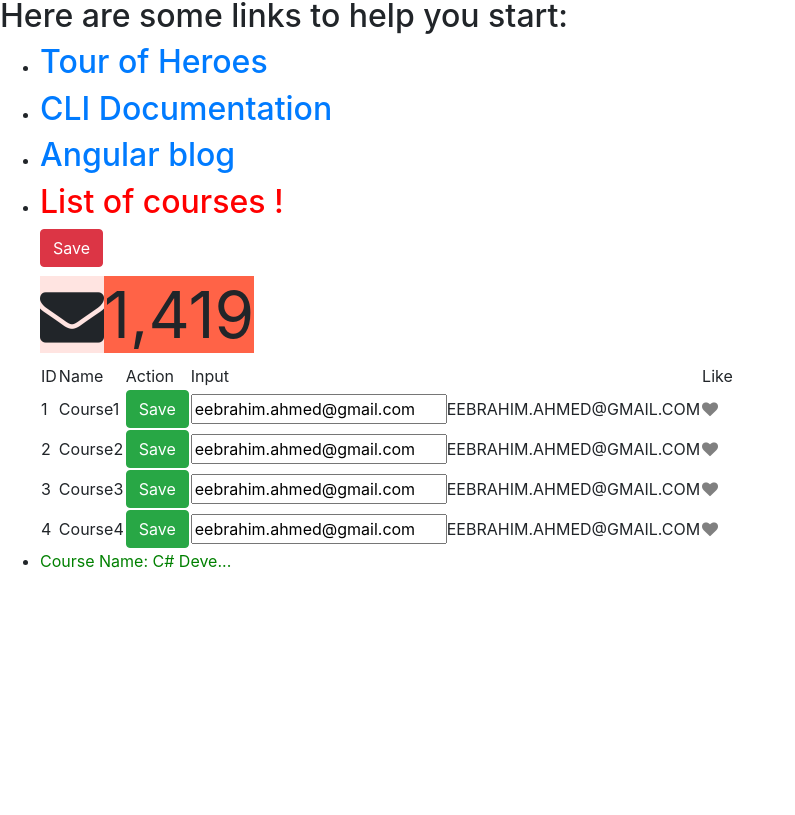
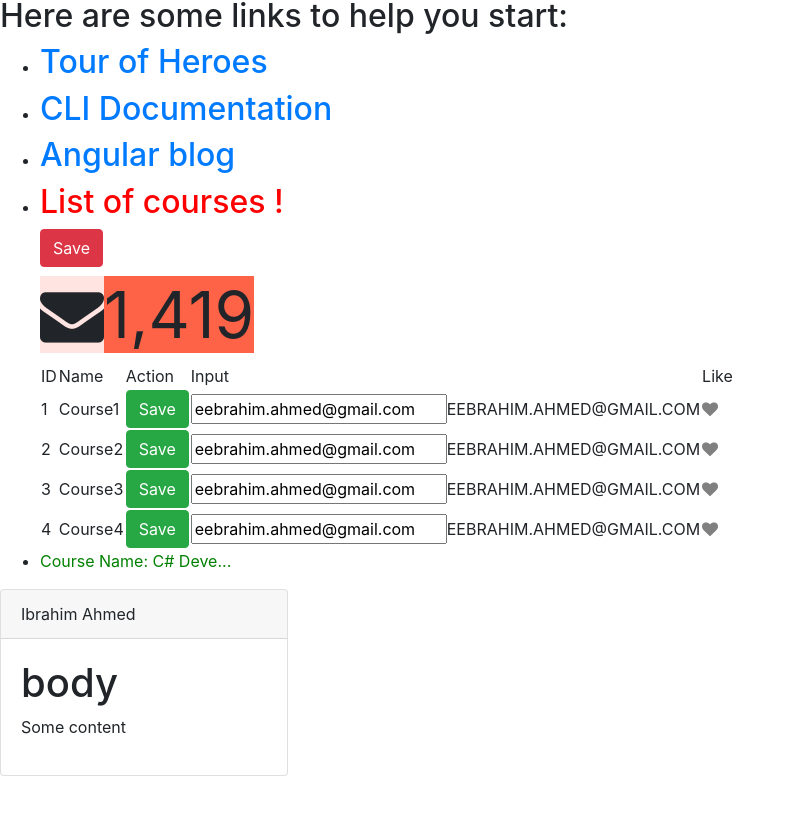
Before and after one commit to eebrahimahmed/hello-world-New, an Angular app: page / in a window 1280 px wide. Shown: the part 359-1174 px from the top of the page, without its empty margins (0-795 px from the left). Before the commit the page ends 948 px from the top, so only its background shows below. Built offline with nearby package versions, Linux system fonts and the light colour scheme.

Commit message:
ngIf
ngIf

```diff
--- a/src/app/app.component.html
+++ b/src/app/app.component.html
@@ -8,14 +8,31 @@
 <h2>Here are some links to help you start: </h2>
 <ul>
   <li>
-    <h2><a target="_blank" rel="noopener" href="https://angular.io/tutorial">Tour of Heroes</a></h2>
+    <h2>
+      <a target="_blank" rel="noopener" href="https://angular.io/tutorial">Tour of Heroes</a>
+    </h2>
   </li>
   <li>
-    <h2><a target="_blank" rel="noopener" href="https://github.com/angular/angular-cli/wiki">CLI Documentation</a></h2>
+    <h2>
+      <a target="_blank" rel="noopener" href="https://github.com/angular/angular-cli/wiki">CLI Documentation</a>
+    </h2>
   </li>
   <li>
-    <h2><a target="_blank" rel="noopener" href="https://blog.angular.io/">Angular blog</a></h2>
+    <h2>
+      <a target="_blank" rel="noopener" href="https://blog.angular.io/">Angular blog</a>
+    </h2>
   </li>
-  <li><app-courses></app-courses></li>
-  <li><app-course></app-course></li>
+  <li>
+    <app-courses></app-courses>
+  </li>
+  <li>
+    <app-course></app-course>
+  </li>
 </ul>
+<bootstrap-panel>
+  <ng-container class="heading">Ibrahim Ahmed</ng-container>
+  <ng-container class="body">
+    <h1>body</h1>
+    <p>Some content</p>
+  </ng-container>
+</bootstrap-panel>
--- a/src/app/app.module.ts
+++ b/src/app/app.module.ts
@@ -9,6 +9,7 @@ import { CourseComponent } from './course/course.component';
 import { CoursesService } from './courses.service';
 import { SummeryPipe } from './summery.pipe';
 import { FavoriteComponent } from './favorite/favorite.component';
+import { bootstrapPanelComponent } from './bootstrap-panel/bootstrap-panel.component';
 
 
 @NgModule({
@@ -17,7 +18,8 @@ import { FavoriteComponent } from './favorite/favorite.component';
     CoursesComponent,
     CourseComponent,
     SummeryPipe,
-    FavoriteComponent
+    FavoriteComponent,
+    bootstrapPanelComponent
   ],
   imports: [
     BrowserModule,
--- /dev/null
+++ b/src/app/bootstrap-panel/bootstrap-panel.component.html
@@ -0,0 +1,11 @@
+<div class="card" style="width: 18rem;">
+  <div class="card-header">
+    <ng-content select=".heading"></ng-content>
+  </div>
+  <div class="card-body">
+    <ng-content select=".body"></ng-content>
+  </div>
+</div>
+
+<br/>
+<br/>
--- /dev/null
+++ b/src/app/bootstrap-panel/bootstrap-panel.component.ts
@@ -0,0 +1,16 @@
+import { Component, OnInit, ViewEncapsulation } from '@angular/core';
+
+@Component({
+  selector: 'bootstrap-panel',
+  templateUrl: './bootstrap-panel.component.html',
+  styleUrls: ['./bootstrap-panel.component.css'],
+  encapsulation: ViewEncapsulation.Emulated
+})
+export class bootstrapPanelComponent implements OnInit {
+
+  constructor() { }
+
+  ngOnInit() {
+  }
+
+}
--- a/src/app/courses/courses.component.html
+++ b/src/app/courses/courses.component.html
@@ -10,26 +10,32 @@
     <span class="fa-layers-counter" style="background:Tomato">1,419</span>
   </span>
 </div>
+<div *ngIf="courses.length > 0 ; then coursesTemp else noCourses"></div>
+<ng-template #coursesTemp>
   <table>
     <tr>
       <td>ID</td>
-    <td>Name
-
-
-    </td>
+      <td>Name</td>
       <td>Action</td>
       <td>Input</td>
       <td>Like</td>
     </tr>
+
     <tr *ngFor="let course of courses">
       <td>{{courses.indexOf(course)+1}}</td>
       <td>{{course }}</td>
       <td>
         <button class="btn btn-success" (click)="onSave()">Save</button>
       </td>
-
       <td>
         <input [(ngModel)]="email" uppercase (keyup.enter)="onInputKeyUp()" />{{email | uppercase}}</td>
-<td><favorite [is-favorite]="false" (change)="onFavChanged()"></favorite></td>
+      <td>
+        <favorite [is-favorite]="false" (change)="onFavChanged()"></favorite>
+      </td>
     </tr>
   </table>
+</ng-template>
+
+<ng-template #noCourses>
+  <Div class="card card-Header" > No Courses </Div>
+</ng-template>
--- a/src/index.html
+++ b/src/index.html
@@ -10,5 +10,6 @@
 </head>
 <body>
   <app-root></app-root>
+
 </body>
 </html>
```
Also changed, not shown: src/app/bootstrap-panel/bootstrap-panel.component.css (added), 1 other file (tests, documents, lock files or other folders). Lines whose indentation alone changed are shown as unchanged.
